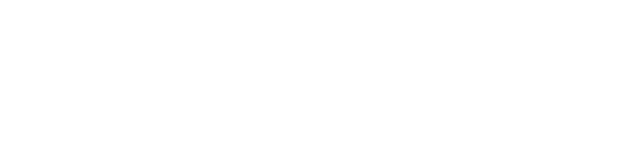
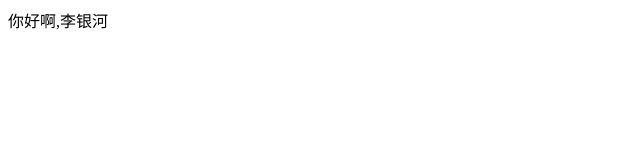
Before and after one commit to pis123/project01, a plain HTML site: page index.html in a window 1280 px wide. Shown: the whole page, without its empty margins (0-640 px from the left). Drawn offline with Linux system fonts and the light colour scheme.

Commit message:
修改了index文件

```diff
--- a/index.html
+++ b/index.html
@@ -7,6 +7,6 @@
     <title>Document</title>
 </head>
 <body>
-
+    你好啊,李银河
 </body>
 </html>
```
